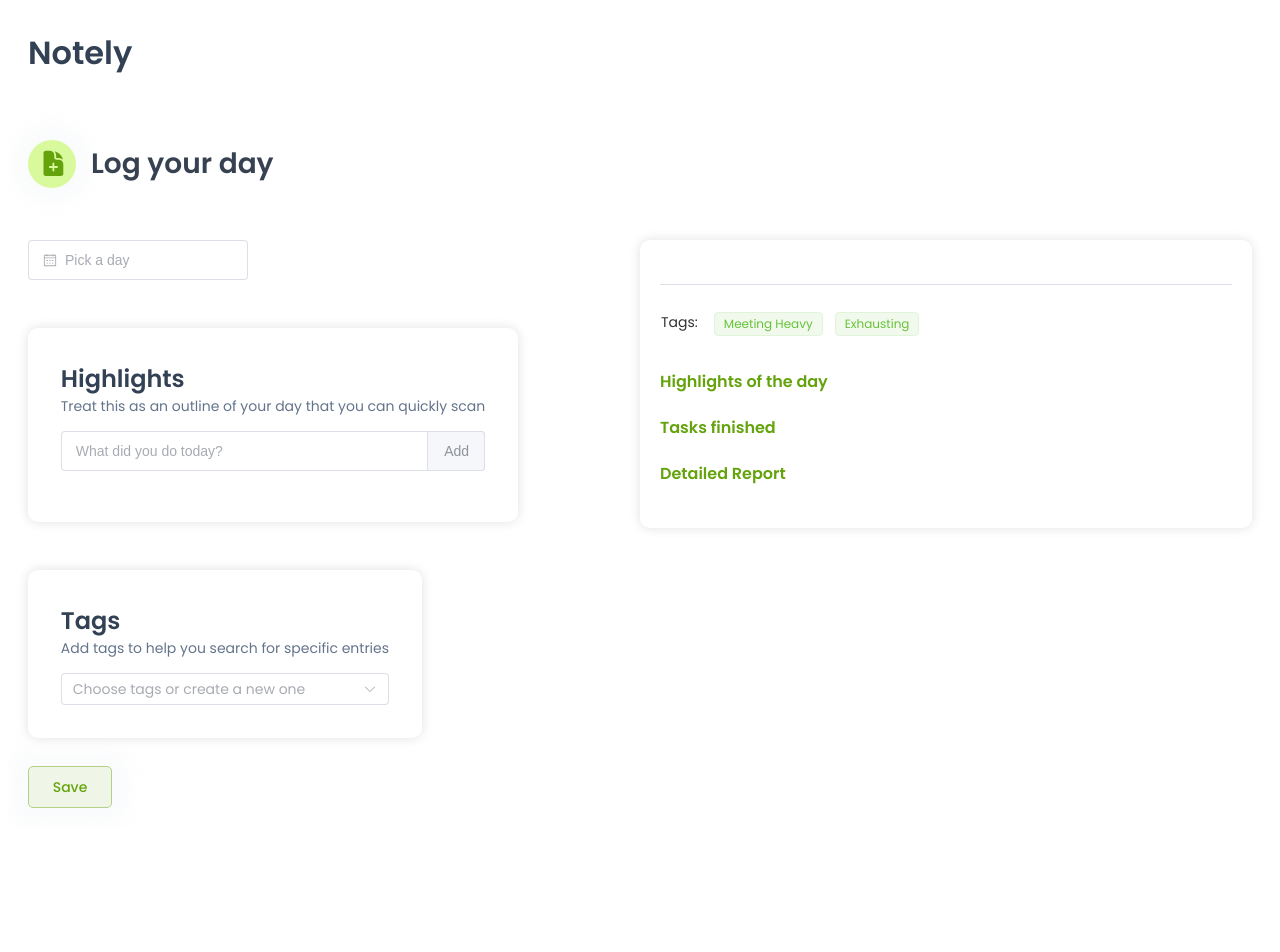
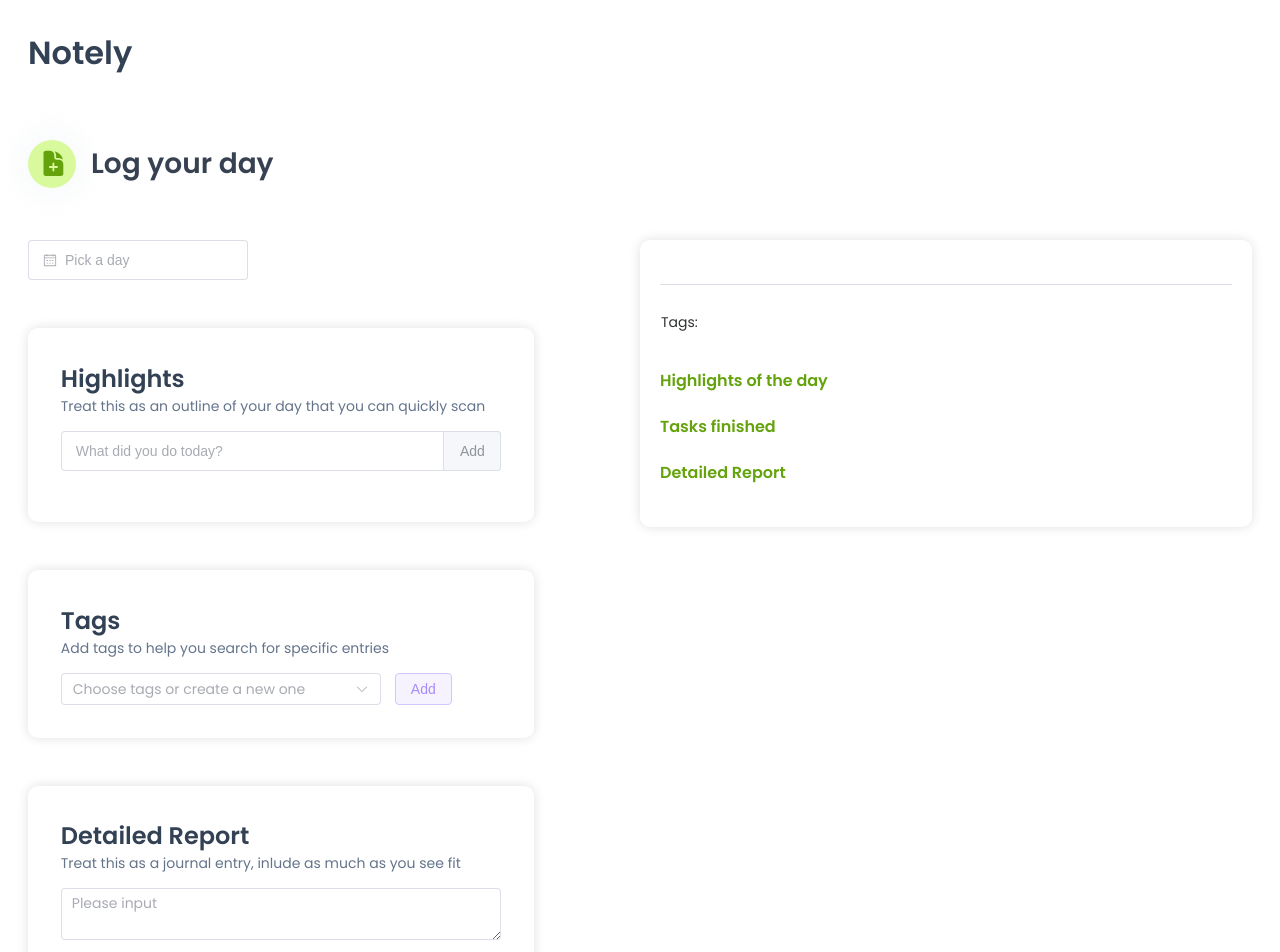
Before and after one commit to mooncakes-dev/atlashackathon22-notely, a Vue app in the folder client/: page /new-work-note in a window 1280 px wide. Shown: the top 952 px of the page. Before the commit the page ends 836 px from the top, so only its background shows below. Built offline with nearby package versions, Linux system fonts and the light colour scheme.

Commit message:
tags are now working and displaying properly; created the report card

```diff
--- a/client/src/components/newWorkNote/HighlightsCard.vue
+++ b/client/src/components/newWorkNote/HighlightsCard.vue
@@ -1,5 +1,5 @@
 <template>
-    <el-card>
+    <el-card class="--log-card">
         <div id="card-header">
             <h2>Highlights</h2>
             <p>
@@ -61,22 +61,6 @@ export default {
 
 <style scoped lang="scss">
 .el-card {
-    margin-top: 3em;
-    padding: 0.8em;
-
-    #card-header {
-        h2 {
-            color: var(--slate-700);
-            margin: 0;
-        }
-
-        p {
-            color: var(--slate-500);
-            margin-top: 0;
-            font-size: 14px;
-        }
-    }
-
     #highlights-content {
         display: flex;
         justify-content: space-between;
--- a/client/src/components/newWorkNote/PreviewDay.vue
+++ b/client/src/components/newWorkNote/PreviewDay.vue
@@ -4,13 +4,20 @@
         <el-divider />
         <el-descriptions>
             <el-descriptions-item label="Tags:">
-                <el-tag type="success" effect="light">Meeting Heavy</el-tag>
-              <el-tag type="success" effect="light">Exhausting</el-tag>
+                <el-tag
+                    closable
+                    @close="handleClose(tag)"
+                    type="success"
+                    effect="light"
+                    v-for="tag in tags"
+                    >{{ tag }}</el-tag
+                >
             </el-descriptions-item>
         </el-descriptions>
         <h4>Highlights of the day</h4>
         <h4>Tasks finished</h4>
         <h4>Detailed Report</h4>
+        <p>{{ report }}</p>
     </el-card>
 </template>
 
@@ -18,8 +25,15 @@
 export default {
     name: 'PreviewDay',
     props: {
-        date: '',
+        date: String,
+        tags: Array,
+        report: String,
     },
+  methods: {
+      handleClose(tag) {
+        this.tags.splice(this.tags.indexOf(tag), 1);
+      }
+  }
 };
 </script>
 
@@ -32,8 +46,8 @@ export default {
         color: var(--lime-600);
     }
 
-  .el-tag {
-    margin-right: 1em;
-  }
+    .el-tag {
+        margin-right: 1em;
+    }
 }
 </style>
--- /dev/null
+++ b/client/src/components/newWorkNote/Report.vue
@@ -0,0 +1,26 @@
+<template>
+    <el-card class="--log-card">
+        <div id="card-header">
+            <h2>Detailed Report</h2>
+            <p>
+                Treat this as a journal entry, inlude as much as you see fit
+            </p>
+        </div>
+        <el-input
+            v-model="textarea2"
+            :autosize="{ minRows: 2, maxRows: 4 }"
+            type="textarea"
+            placeholder="Please input"
+        />
+    </el-card>
+</template>
+
+<script>
+export default {
+    name: 'Report',
+};
+</script>
+
+<style scoped lang="scss">
+
+</style>
--- a/client/src/components/newWorkNote/Tags.vue
+++ b/client/src/components/newWorkNote/Tags.vue
@@ -1,5 +1,5 @@
 <template>
-    <el-card>
+    <el-card class="--log-card">
         <div id="card-header">
             <h2>Tags</h2>
             <p>Add tags to help you search for specific entries</p>
@@ -12,20 +12,22 @@
             default-first-option
             :reserve-keyword="false"
             placeholder="Choose tags or create a new one"
-            tag-type="primary"
+            tag-type="info"
         >
             <el-option
                 v-for="item in options"
                 :key="item.value"
                 :label="item.label"
                 :value="item.value"
-                @click="checkIfExists(item.value)"
             />
         </el-select>
+        <el-button @click="saveTags()" plain color="#a78bfa"> Add </el-button>
     </el-card>
 </template>
 
 <script>
+// TODO: Save user created tags - Array Some(?)
+
 export default {
     name: 'Tags.vue',
     data() {
@@ -33,31 +35,25 @@ export default {
             userValue: '',
             options: [
                 {
-                    value: 'HTML',
-                    label: 'HTML',
+                    value: 'Meeting Heavy',
+                    label: 'Meeting Heavy',
                 },
                 {
-                    value: 'CSS',
-                    label: 'CSS',
+                    value: 'Focused Work',
+                    label: 'Focused Work',
                 },
                 {
-                    value: 'JavaScript',
-                    label: 'JavaScript',
+                    value: 'Slow Day',
+                    label: 'Slow Day',
                 },
             ],
         };
     },
     methods: {
-        checkIfExists(value) {
-            const exists = this.options.some((value) => {
-                return element.value === this.element.value;
-            });
-
-            if (!exists) {
-                this.options.push(this.value);
-            }
-
-            console.log(this.options);
+        saveTags() {
+            const tagsArr = this.userValue;
+            this.$emit('newTag', tagsArr);
+            this.userValue = '';
         },
     },
 };
@@ -65,20 +61,11 @@ export default {
 
 <style scoped lang="scss">
 .el-card {
-    margin-top: 3em;
-    padding: 0.8em;
-
-    #card-header {
-        h2 {
-            color: var(--slate-700);
-            margin: 0;
-        }
-
-        p {
-            color: var(--slate-500);
-            margin-top: 0;
-            font-size: 14px;
-        }
+    .el-select {
+        width: 20em;
+    }
+    .el-button {
+        margin-left: 1em;
     }
 }
 </style>
--- a/client/src/views/NewWorkNote.vue
+++ b/client/src/views/NewWorkNote.vue
@@ -19,13 +19,14 @@
                         <DatePicker @saveDate="updateDate($event)" />
                     </el-row>
                     <el-row> <HighlightsCard /></el-row>
-                    <el-row> <Tags /></el-row>
+                    <el-row> <Tags @newTag="updateTags($event)" /></el-row>
+                    <el-row> <Report /> </el-row>
                     <el-button color="#65a30d" size="large" plain id="saveBtn">
                         Save</el-button
                     >
                 </el-col>
                 <el-col :lg="12">
-                    <PreviewDay :date="dayLog.date" />
+                    <PreviewDay :date="dayLog.date" :tags="dayLog.tags" />
                 </el-col>
             </el-row>
         </el-main>
@@ -37,11 +38,13 @@ import { DocumentPlusIcon } from '@heroicons/vue/24/solid';
 import HighlightsCard from '@/components/newWorkNote/HighlightsCard.vue';
 import DatePicker from '@/components/newWorkNote/DatePicker.vue';
 import Tags from '@/components/newWorkNote/Tags.vue';
+import Report from '@/components/newWorkNote/Report.vue';
 import PreviewDay from '@/components/newWorkNote/PreviewDay.vue';
 
 export default {
     name: 'new-work-note',
     components: {
+        Report,
         DocumentPlusIcon,
         HighlightsCard,
         DatePicker,
@@ -50,13 +53,16 @@ export default {
     },
     data() {
         return {
-            dayLog: { date: '' },
+            dayLog: { date: '', tags: [] },
         };
     },
 
     methods: {
         updateDate(newDate) {
             this.dayLog.date = newDate;
+        },
+        updateTags(newTag) {
+            this.dayLog.tags.push(...newTag);
         },
     },
 };
```
